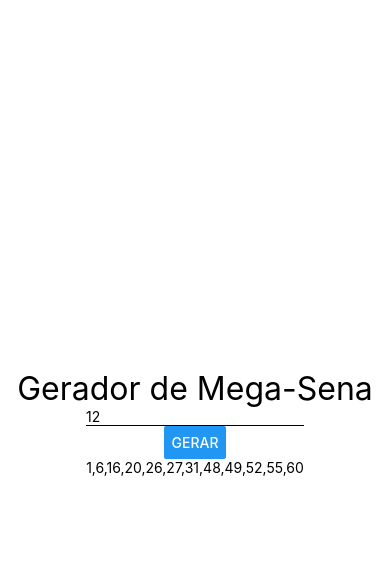
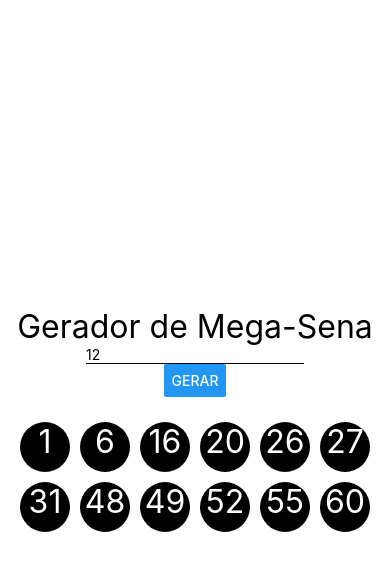
Before and after one commit to IanCaminhas/EstudoReactNative, a React Native app: screen / in a window 390 px wide. Both pictures are taken after a click on the button "GERAR". Shown: the top 570 px of the page. Built offline with nearby package versions, Linux system fonts and the light colour scheme.

Commit message:
Componente Mega-Sena #03

```diff
--- a/src/components/mega/Mega.js
+++ b/src/components/mega/Mega.js
@@ -1,6 +1,7 @@
 import React, {Component} from 'react'
-import { Text, TextInput, Button  } from 'react-native'
+import { Text, TextInput, Button, View  } from 'react-native'
 import Estilo from '../estilo'
+import MegaNumero from './MegaNumero'
 
 export default class Mega extends Component {
 
@@ -33,6 +34,29 @@
         this.setState({ numeros })
     }
 
+    //implementação procedural
+    // gerarNumeros = () =>{
+
+    //     const {qtdeNumeros}= this.state
+    //     const numeros =[]
+
+    //     for(let i = 0; i < qtdeNumeros; i++ ){
+    //         const n = this.gerarNumeroNaoContido(numeros)
+    //         numeros.push(n)
+    //     }
+
+    //     numeros.sort((a,b) => a -b )
+    //     this.setState({numeros})
+    // }
+
+    exibirNumeros = () =>{
+        const nums = this.state.numeros
+        return nums.map(num => {
+            return <MegaNumero key={num} num ={num} />
+        })
+    }
+
+
     render(){
 
         return (
@@ -52,9 +76,14 @@
                 title='Gerar'
                 onPress={this.gerarNumeros}
             />
-            <Text>
-                {this.state.numeros.join(',')}
-            </Text>
+            <View style={{
+                marginTop:20,
+                flexDirection: 'row',
+                flexWrap: 'wrap',
+                justifyContent: 'center'
+            }}>
+                {this.exibirNumeros()}
+            </View>
         </>
         )
     }
--- /dev/null
+++ b/src/components/mega/MegaNumero.js
@@ -0,0 +1,28 @@
+import React from 'react'
+import {Text, View, StyleSheet} from 'react-native'
+import Estilo from '../estilo'
+
+export default ({num}) => {
+    return (
+        <View style= {style.Container}>
+            <Text style= {[Estilo.fontG, style.Num]}>
+                {num}
+            </Text>
+        </View>
+
+    )
+}
+
+const style = StyleSheet.create({
+    Container: {
+        backgroundColor: '#000',
+        height: 50,
+        width: 50,
+        margin: 5,
+        borderRadius: 25,
+    },
+
+    Num: {
+        color: '#FFF'
+    }
+})
```
